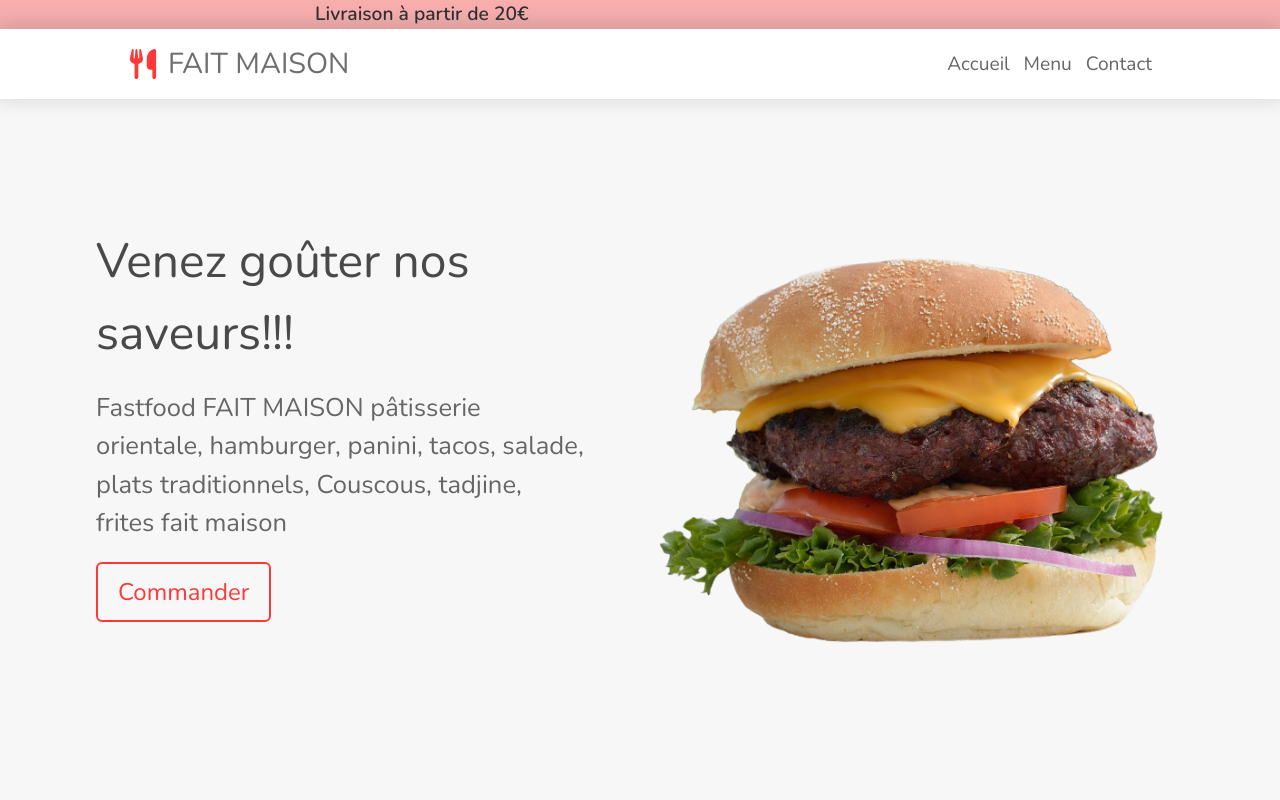
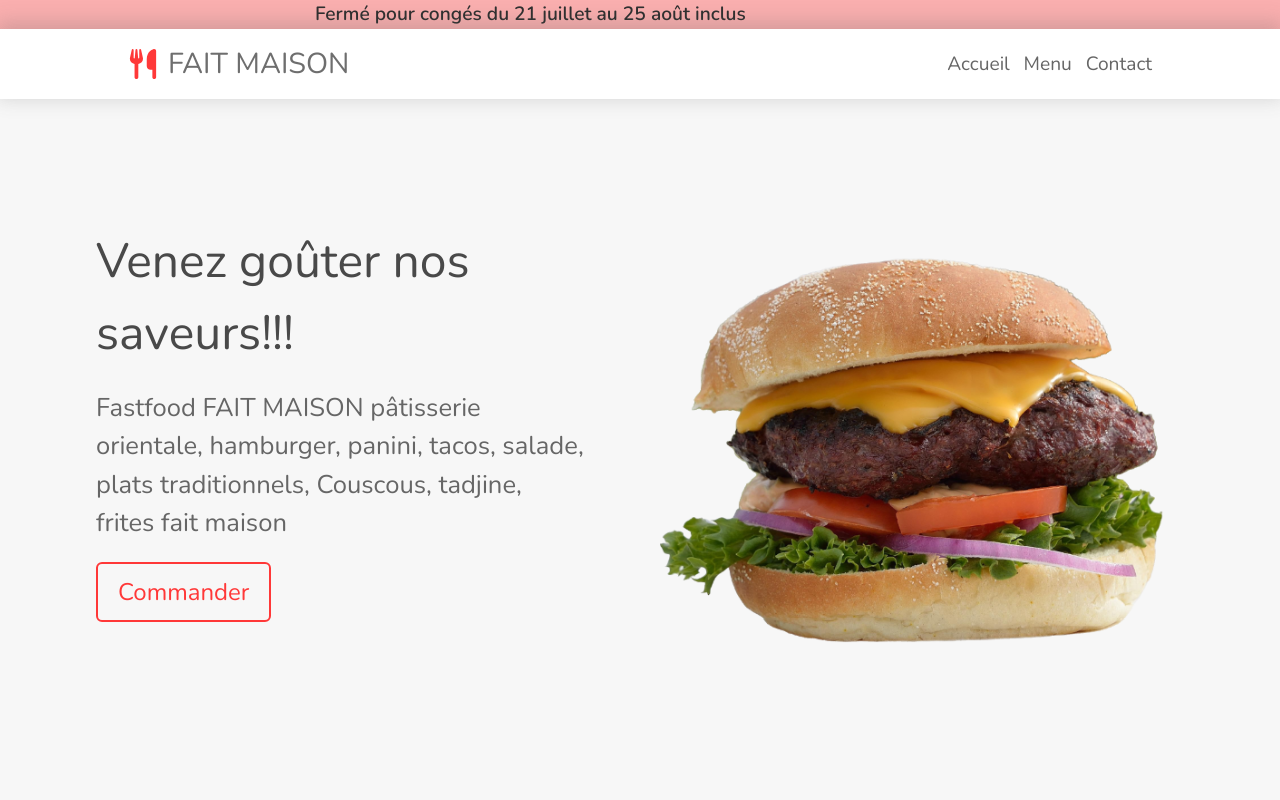
Before and after one commit to Bilal-MEKIRI/faitmaisonpontoise, a Next.js app: page / in a window 1280 px wide. Shown: the top 800 px of the page. Built offline with nearby package versions, Linux system fonts and the light colour scheme; no server answers; a web font is replaced by a local one.

Commit message:
Update Promo.jsx

```diff
--- a/components/Promo.jsx
+++ b/components/Promo.jsx
@@ -3,7 +3,10 @@ import "../styles/promo.scss";
 const Promo = () => {
   return (
     <div className="promo">
-      <p className="text">Livraison à partir de 20€</p>
+      {/*  <p className="text">Livraison à partir de 20€</p> */}
+
+      <p className="text">Fermé pour congés du 21 juillet au 25 août inclus</p>
+
     </div>
   );
 };
```
